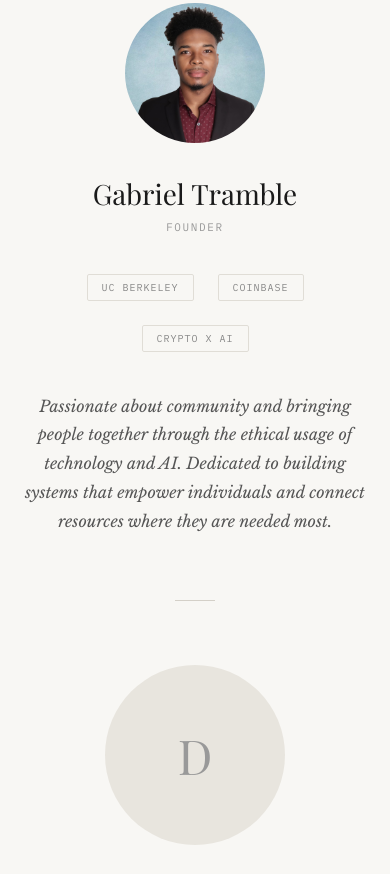
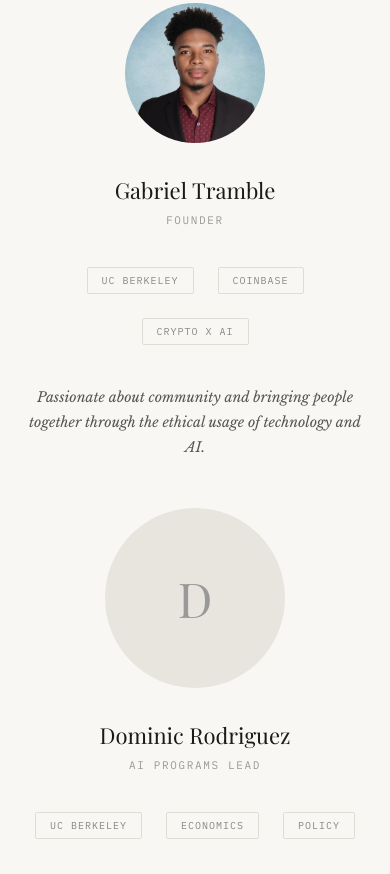
Before and after one commit to zaddycoin/shoal-foundation, a plain HTML site: page team.html in a window 390 px wide. Shown: the part 306-1180 px from the top of the page. Drawn offline with nearby package versions, Linux system fonts and the light colour scheme; a web font is replaced by a local one.

Commit message:
Team page: side-by-side layout, add Dominic's details
- Two-column grid for team members
- Added UC Berkeley Economics and Policy tags for Dominic
- Responsive: stacks on mobile

Co-Authored-By: Claude Opus 4.6 <noreply@anthropic.com>

```diff
--- a/team.html
+++ b/team.html
@@ -96,7 +96,14 @@
     }
 
     .team-content .container {
-      max-width: 680px;
+      max-width: 860px;
+    }
+
+    .team-grid {
+      display: grid;
+      grid-template-columns: 1fr 1fr;
+      gap: 64px;
+      align-items: start;
     }
 
     .member-card {
@@ -115,7 +122,7 @@
 
     .member-name {
       font-family: 'Playfair Display', serif;
-      font-size: clamp(28px, 5vw, 36px);
+      font-size: clamp(22px, 3vw, 28px);
       font-weight: 400;
       color: #1a1a1a;
       margin-bottom: 8px;
@@ -152,12 +159,10 @@
     .member-bio {
       font-family: 'Libre Baskerville', serif;
       font-style: italic;
-      font-size: 16px;
+      font-size: 14px;
       line-height: 1.8;
       color: #555;
       text-align: center;
-      max-width: 520px;
-      margin: 0 auto;
     }
 
     /* Footer */
@@ -221,6 +226,11 @@
         width: 140px;
         height: 140px;
       }
+
+      .team-grid {
+        grid-template-columns: 1fr;
+        gap: 48px;
+      }
     }
   </style>
 </head>
@@ -244,6 +254,7 @@
 
   <section class="team-content">
     <div class="container">
+      <div class="team-grid">
         <div class="member-card">
           <img src="/images/gabriel-tramble.jpg" alt="Gabriel Tramble" class="member-photo">
           <h2 class="member-name">Gabriel Tramble</h2>
@@ -254,19 +265,23 @@
             <span class="detail-tag">Crypto x AI</span>
           </div>
           <p class="member-bio">
-          Passionate about community and bringing people together through the ethical usage of technology and AI. Dedicated to building systems that empower individuals and connect resources where they are needed most.
+            Passionate about community and bringing people together through the ethical usage of technology and AI.
           </p>
         </div>
-
-      <div style="width: 40px; height: 1px; background: #d4d0c8; margin: 64px auto;"></div>
 
         <div class="member-card">
           <div class="member-initial" style="width: 180px; height: 180px; border-radius: 50%; background: #e8e5de; margin: 0 auto 32px; display: flex; align-items: center; justify-content: center; font-family: 'Playfair Display', serif; font-size: 48px; color: #999;">D</div>
           <h2 class="member-name">Dominic Rodriguez</h2>
           <p class="member-title">AI Programs Lead</p>
+          <div class="member-details">
+            <span class="detail-tag">UC Berkeley</span>
+            <span class="detail-tag">Economics</span>
+            <span class="detail-tag">Policy</span>
+          </div>
           <p class="member-bio">
             Leading the development and implementation of AI-driven programs that create meaningful impact and connect communities with the resources they need.
           </p>
+        </div>
       </div>
     </div>
   </section>
```
Lines whose indentation alone changed are shown as unchanged.
